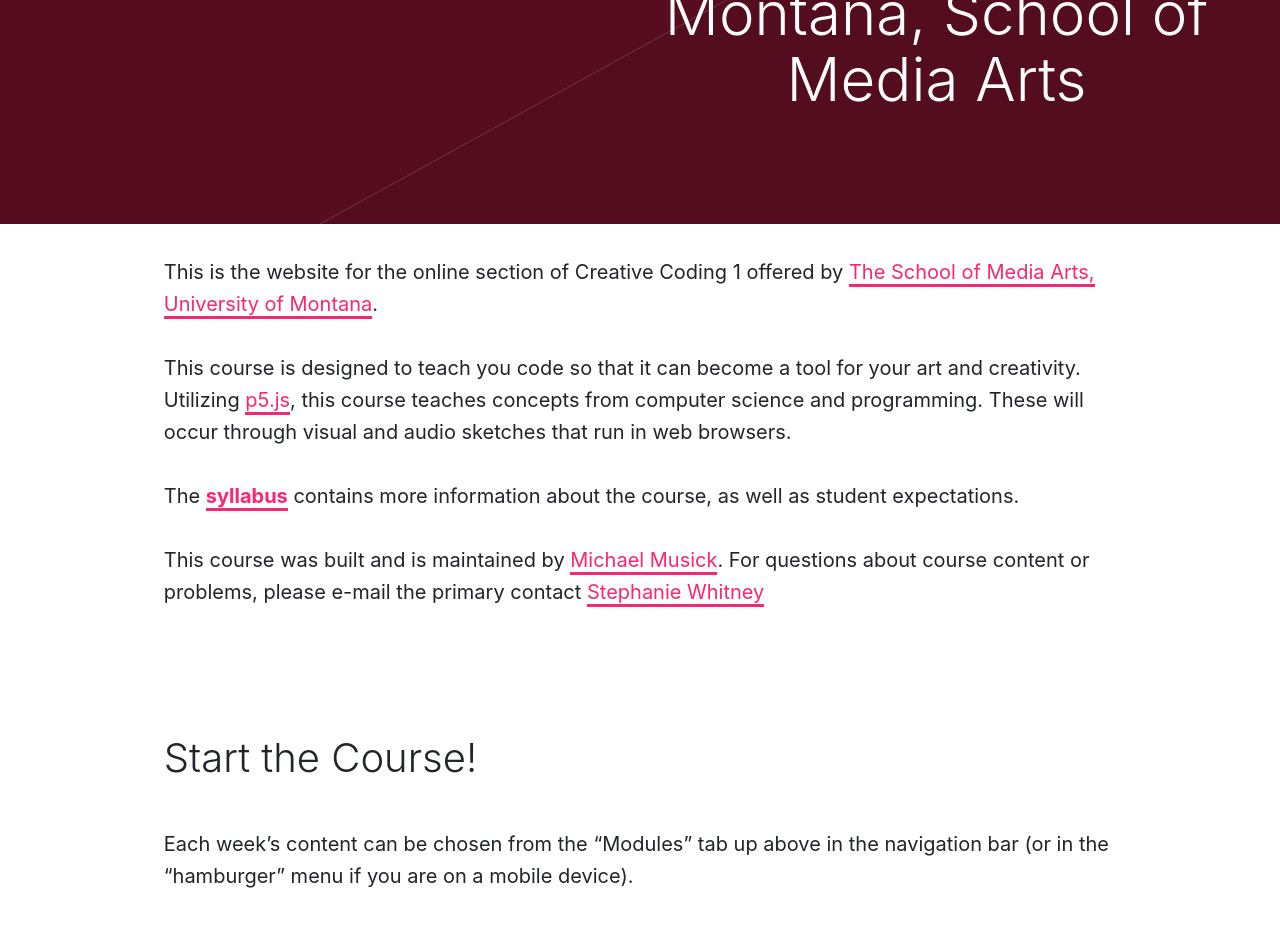
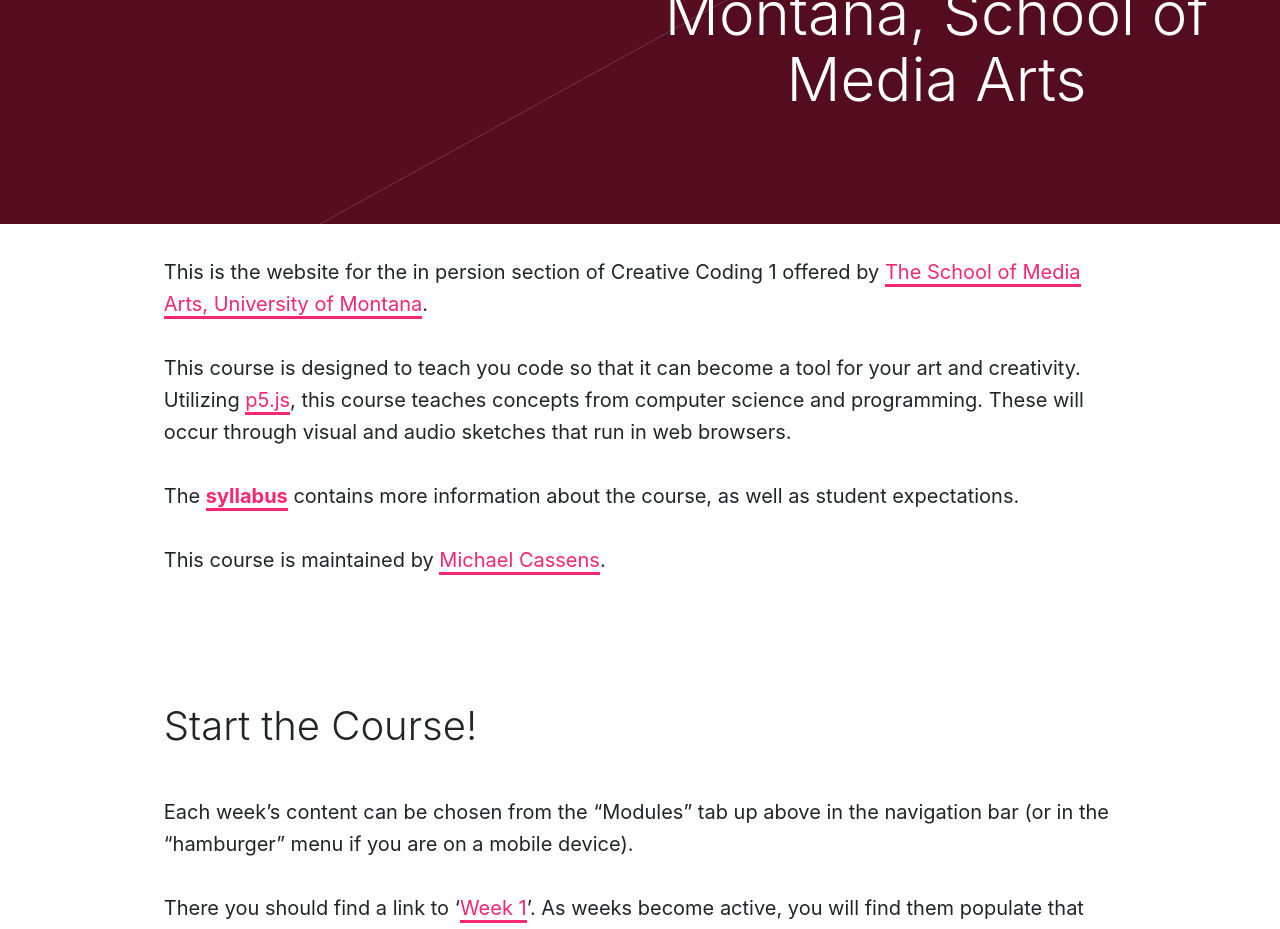
Before and after one commit to Montana-Media-Arts/creative-coding-1-Spring2019, a Jekyll site: the page built from index.markdown, in a window 1280 px wide and 1400 px high, scrolled down 740 px. Shown: the top 929 px of the window. Built offline with Jekyll 4.4.1, drawn with Linux system fonts in a browser that asks for light colours; nearby versions of some CDN libraries.

Commit message:
Update index.markdown
updated the index page

```diff
--- a/index.markdown
+++ b/index.markdown
@@ -4,15 +4,18 @@ published: true
 ---
 
 
-This is the website for the online section of Creative Coding 1 offered by [The School of Media Arts, University of Montana](http://www.umt.edu/mediaarts/).
+This is the website for the in persion section of Creative Coding 1 offered by [The School of Media Arts, University of Montana](http://www.umt.edu/mediaarts/).
 
 This course is designed to teach you code so that it can become a tool for your art and creativity. Utilizing [p5.js](https://p5js.org), this course teaches concepts from computer science and programming. These will occur through visual and audio sketches that run in web browsers.
 
 The [**syllabus**]({{ site.baseurl }}/syllabus/ ) contains more information about the course, as well as student expectations.
 
 
-This course was built and is maintained by [Michael Musick]({{ site.baseurl }}/instructor/ ). For questions about course content or problems, please e-mail the primary contact [Stephanie Whitney](mailto:stephanie1.whitney@umconnect.umt.edu)
+This course is maintained by [Michael Cassens]({{ site.baseurl }}/instructor/ ).
 
+<!--
+For questions about course content or problems, please e-mail the primary contact [Stephanie Whitney](mailto:stephanie1.whitney@umconnect.umt.edu)
+-->
 
 ### Start the Course!
 
@@ -22,8 +25,8 @@ There you should find a link to '[Week 1]({{site.baseurl}}/modules/week-1/welcom
 
 
 <br />
-
+<!--
 <div class="embed-responsive embed-responsive-16by9"><iframe class="embed-responsive-item" src="https://www.youtube.com/embed/xE7-fWrOkaQ" frameborder="0" allowfullscreen></iframe></div>
-
+-->
 <br />
 <br />
```
